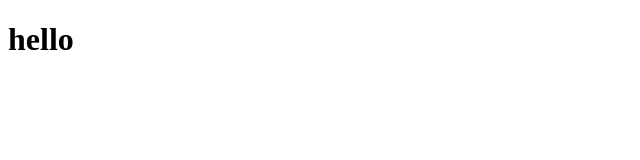
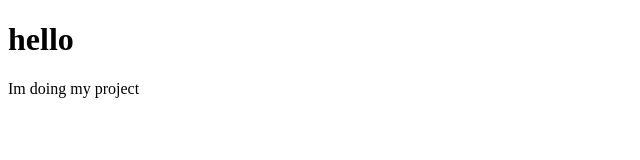
Before and after one commit to AlexGuMusic/new-re, a plain HTML site: page index.html in a window 1280 px wide. Shown: the whole page, without its empty margins (0-640 px from the left). Drawn offline with Linux system fonts and the light colour scheme.

Commit message:
expanding the index

```diff
--- a/index.html
+++ b/index.html
@@ -4,5 +4,6 @@
 </head>
 <body>
 <h1>hello</h1>
+<p>Im doing my project</p>
 </body>
 </html>
```
